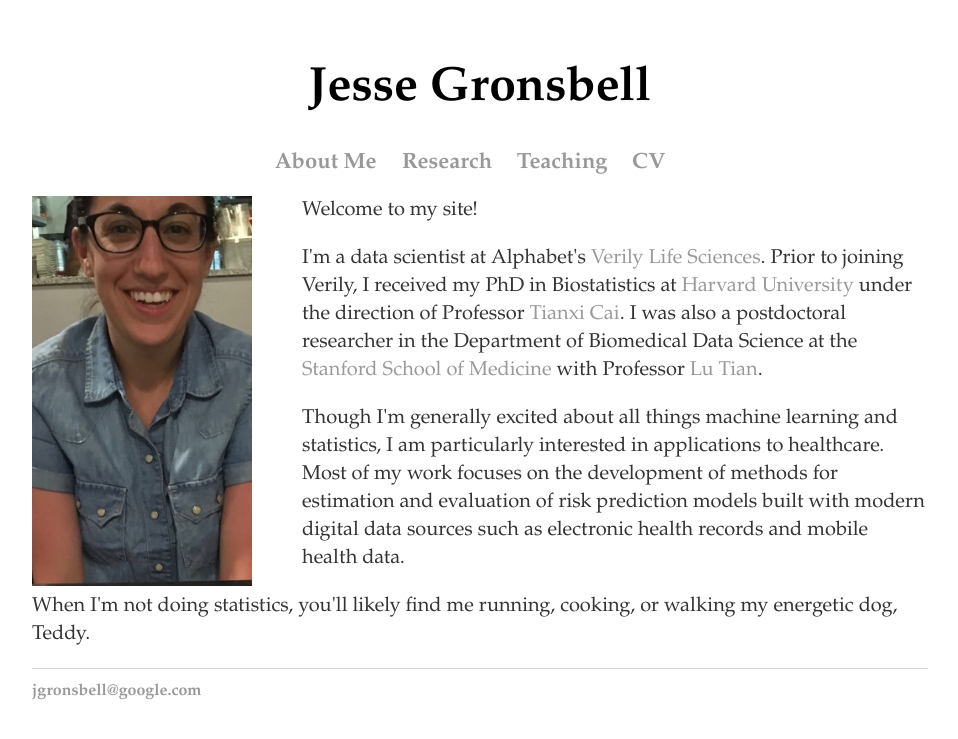
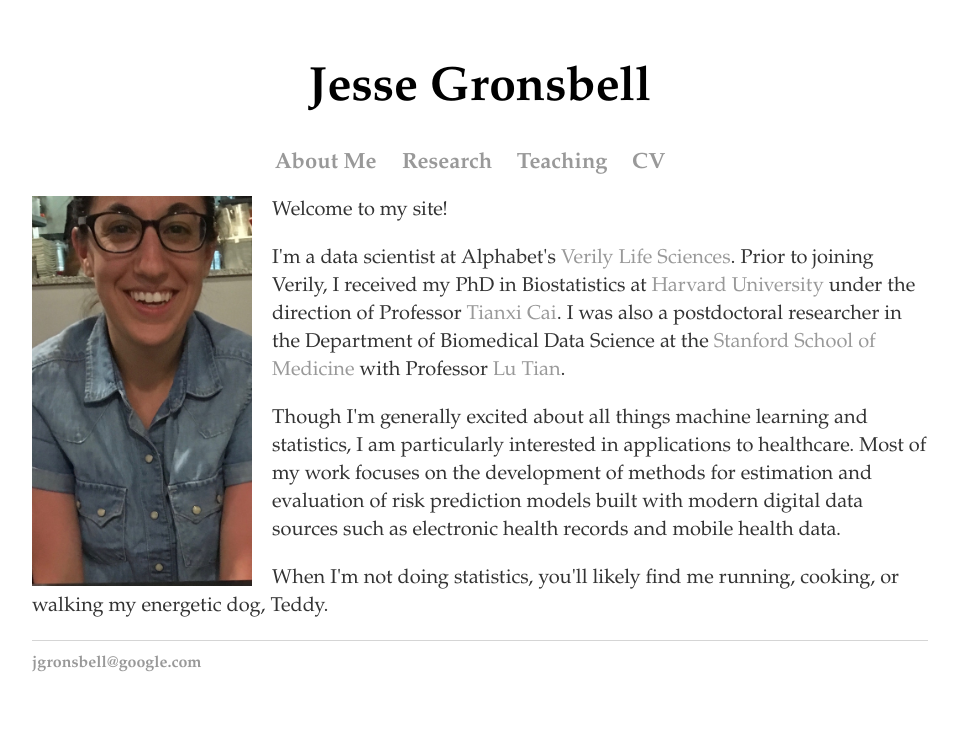
Before and after one commit to jgrons/old_website, a Jekyll site: the page built from index.html, in a window 1280 px wide. Shown: the top 739 px of the page, without its empty margins (160-1118 px from the left). Built offline with Jekyll 4.4.1, drawn with Linux system fonts in a browser that asks for light colours.

Commit message:
Update index.html

```diff
--- a/index.html
+++ b/index.html
@@ -7,7 +7,7 @@
 		<div class="span2">
 
 			   <a href="../pics/me_france.jpeg">
-            <img src="../pics/me_france.jpeg" HEIGHT="390" WIDTH="220" align="left" style="margin:0px 50px 0px 0px"
+            <img src="../pics/me_france.jpeg" HEIGHT="390" WIDTH="220" align="left" style="margin:0px 20px 0px 0px"
                   title="JG" alt="JG"/></a>
 
         </div>
```
